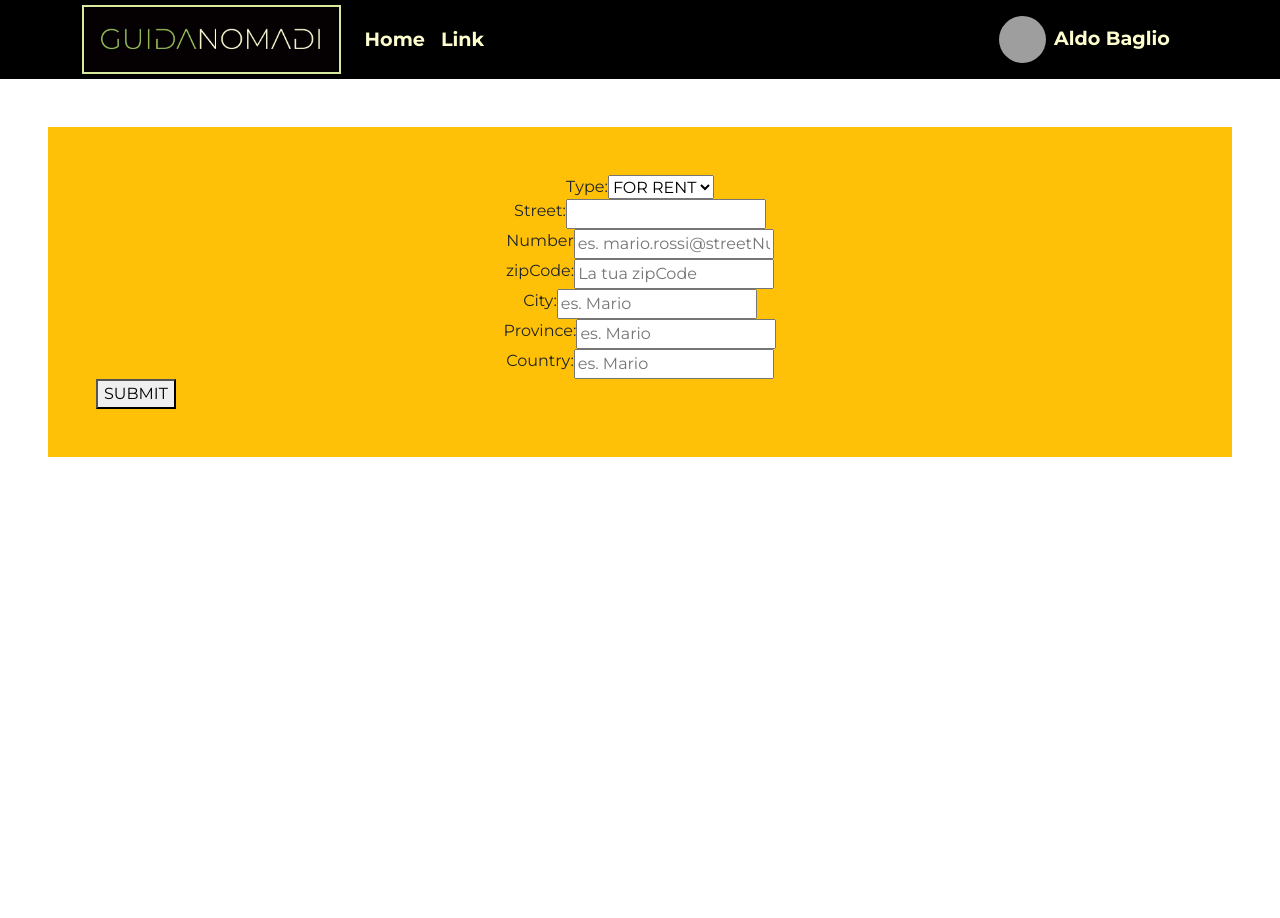
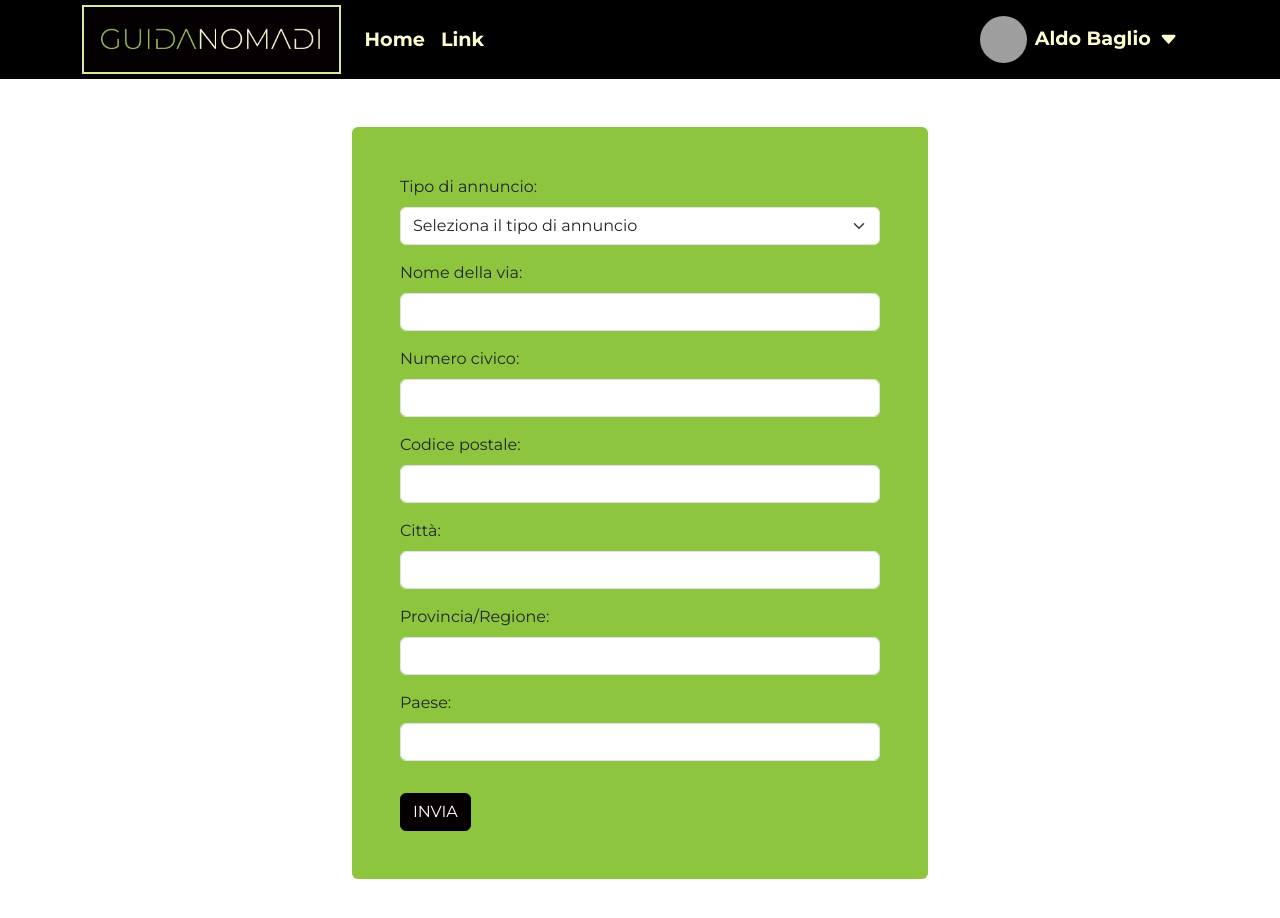
Before and after one commit to MoEzwawi/GUIDANOMADI_FRONTEND, a React (Create React App) app: page /newProperty in a window 1280 px wide. Shown: the top 918 px of the page. Before the commit the page ends 800 px from the top, so only its background shows below. Built offline with nearby package versions, Linux system fonts and the light colour scheme; grey boxes are pictures that could not be loaded.

Commit message:
improved input forms

```diff
--- a/package.json
+++ b/package.json
@@ -10,6 +10,7 @@
     "bootstrap": "^5.3.2",
     "react": "^18.2.0",
     "react-bootstrap": "^2.10.1",
+    "react-bootstrap-icons": "^1.11.3",
     "react-dom": "^18.2.0",
     "react-icons": "^5.0.1",
     "react-redux": "^9.1.0",
--- a/src/components/NewPropertyForm.jsx
+++ b/src/components/NewPropertyForm.jsx
@@ -1,79 +1,152 @@
-import { useState } from "react"
-import { useDispatch } from "react-redux"
-import { registerAction } from "../redux/actions/register"
-import { newPropertyAction } from "../redux/actions/newProperty"
+import React, { useState } from "react";
+import { useDispatch } from "react-redux";
+import { newPropertyAction } from "../redux/actions/newProperty";
+import { Form, Button, Alert } from "react-bootstrap";
 
 const NewPropertyForm = () => {
-    const dispatch = useDispatch()
+    const dispatch = useDispatch();
     const [data, setData] = useState({
-        listingType: '',
-        street: '',
-        streetNumber: '',
-        zipCode: '',
-        city: '',
-        provinceOrState: '',
-        country: ''
-    })
+        listingType: "",
+        street: "",
+        streetNumber: "",
+        zipCode: "",
+        city: "",
+        provinceOrState: "",
+        country: ""
+    });
+    const [errors, setErrors] = useState({
+        listingType: "",
+        street: "",
+        streetNumber: "",
+        zipCode: "",
+        city: "",
+        provinceOrState: "",
+        country: ""
+    });
+    const [userWroteSth, setUserWroteSth] = useState(false);
+
     const handleInputChange = (category, value) => {
         setData(prevState => ({
             ...prevState,
             [category]: value
-        }))
-    }
+        }));
+        setErrors(prevState => ({
+            ...prevState,
+            [category]: ""
+        }));
+        setUserWroteSth(true);
+    };
+
     const handleSubmit = (e) => {
-        e.preventDefault()
-        dispatch(newPropertyAction(data))
-    }
+        e.preventDefault();
+        if (userWroteSth) {
+            let isValid = validateForm();
+            if (isValid) {
+                dispatch(newPropertyAction(data));
+                setData({
+                    listingType: "",
+                    street: "",
+                    streetNumber: "",
+                    zipCode: "",
+                    city: "",
+                    provinceOrState: "",
+                    country: ""
+                });
+            }
+        }
+    };
+
+    const validateForm = () => {
+        let isValid = true;
+        let newErrors = {};
+
+        if (data.listingType.trim() === "") {
+            newErrors.listingType = "⚠️ Il tipo di annuncio è obbligatorio";
+            isValid = false;
+        }
+
+        if (data.street.trim() === "") {
+            newErrors.street = "⚠️ Campo obbligatorio";
+            isValid = false;
+        }
+        const streetNumberRegex = /\d+[a-zA-Z]?/;
+        if (!streetNumberRegex.test(data.streetNumber)) {
+            newErrors.streetNumber = "⚠️ Inserisci un numero civico";
+            isValid = false;
+        }
+        const zipRegex = /^\d{5}$/;
+        if (!zipRegex.test(data.zipCode)) {
+            newErrors.zipCode = "⚠️ Inserisci un CAP valido";
+            isValid = false;
+        }
+
+        if (data.city.trim() === "") {
+            newErrors.city = "⚠️ Campo obbligatorio";
+            isValid = false;
+        }
+
+        if (data.provinceOrState.trim() === "") {
+            newErrors.provinceOrState = "⚠️ Campo obbligatorio";
+            isValid = false;
+        }
+
+        if (data.country.trim() === "") {
+            newErrors.country = "⚠️ Campo obbligatorio";
+            isValid = false;
+        }
+
+        setErrors(newErrors);
+
+        return isValid;
+    };
+
+
     return (
-        <div className="p-5 bg-warning m-5">
-            <form onSubmit={handleSubmit}>
-                <div className="d-flex justify-content-center">
-                    <label htmlFor="listingType">Type:</label>
-                    <select id="listingType" value={data.listingType} onChange={(e) => handleInputChange('listingType', e.target.value)}>
-                        <option value="FOR_RENT">FOR RENT</option>
-                        <option value="FOR_SALE">FOR SALE</option>
-                    </select>
-                </div>
-                <div className="d-flex justify-content-center">
-                    <label htmlFor="street">Street:</label>
-                    <input id="street" value={data.street} onChange={(e) => {
-                        handleInputChange('street', e.target.value)
-                    }} />
-                </div>
-                <div className="d-flex justify-content-center">
-                    <label htmlFor="streetNumber">Number</label>
-                    <input id="streetNumber" placeholder="es. mario.rossi@streetNumber.it" value={data.streetNumber} onChange={(e) => {
-                        handleInputChange('streetNumber', e.target.value)
-                    }} />
-                </div>
-                <div className="d-flex justify-content-center">
-                    <label htmlFor="zipCode">zipCode:</label>
-                    <input id="zipCode" placeholder="La tua zipCode" value={data.zipCode} onChange={(e) => {
-                        handleInputChange('zipCode', e.target.value)
-                    }} />
-                </div>
-                <div className="d-flex justify-content-center">
-                    <label htmlFor="city">City:</label>
-                    <input id="city" placeholder="es. Mario" value={data.city} onChange={(e) => {
-                        handleInputChange('city', e.target.value)
-                    }} />
-                </div>
-                <div className="d-flex justify-content-center">
-                    <label htmlFor="provinceOrState">Province:</label>
-                    <input id="provinceOrState" placeholder="es. Mario" value={data.provinceOrState} onChange={(e) => {
-                        handleInputChange('provinceOrState', e.target.value)
-                    }} />
-                </div>
-                <div className="d-flex justify-content-center">
-                    <label htmlFor="country">Country:</label>
-                    <input id="country" placeholder="es. Mario" value={data.country} onChange={(e) => {
-                        handleInputChange('country', e.target.value)
-                    }} />
-                </div>
-                <button>SUBMIT</button>
-            </form>
+        <div className="p-5 bg-primary m-5 mx-3 mx-md-auto rounded" style={{ maxWidth: '576px' }}>
+            <Form onSubmit={handleSubmit}>
+                <Form.Group controlId="listingType" className="mb-3">
+                    <Form.Label>Tipo di annuncio:</Form.Label>
+                    <Form.Select value={data.listingType} onChange={(e) => handleInputChange('listingType', e.target.value)}>
+                        <option value="">Seleziona il tipo di annuncio</option>
+                        <option value="FOR_RENT">IN AFFITTO</option>
+                        <option value="FOR_SALE">IN VENDITA</option>
+                    </Form.Select>
+                    {errors.listingType && <Alert variant="danger">{errors.listingType}</Alert>}
+                </Form.Group>
+                <Form.Group controlId="street" className="mb-3">
+                    <Form.Label>Nome della via:</Form.Label>
+                    <Form.Control type="text" value={data.street} onChange={(e) => handleInputChange('street', e.target.value)} />
+                    {errors.street && <Alert variant="danger">{errors.street}</Alert>}
+                </Form.Group>
+                <Form.Group controlId="streetNumber" className="mb-3">
+                    <Form.Label>Numero civico:</Form.Label>
+                    <Form.Control type="text" value={data.streetNumber} onChange={(e) => handleInputChange('streetNumber', e.target.value)} />
+                    {errors.streetNumber && <Alert variant="danger">{errors.streetNumber}</Alert>}
+                </Form.Group>
+                <Form.Group controlId="zipCode" className="mb-3">
+                    <Form.Label>Codice postale:</Form.Label>
+                    <Form.Control type="text" value={data.zipCode} onChange={(e) => handleInputChange('zipCode', e.target.value)} />
+                    {errors.zipCode && <Alert variant="danger">{errors.zipCode}</Alert>}
+                </Form.Group>
+                <Form.Group controlId="city" className="mb-3">
+                    <Form.Label>Città:</Form.Label>
+                    <Form.Control type="text" value={data.city} onChange={(e) => handleInputChange('city', e.target.value)} />
+                    {errors.city && <Alert variant="danger">{errors.city}</Alert>}
+                </Form.Group>
+                <Form.Group controlId="provinceOrState" className="mb-3">
+                    <Form.Label>Provincia/Regione:</Form.Label>
+                    <Form.Control type="text" value={data.provinceOrState} onChange={(e) => handleInputChange('provinceOrState', e.target.value)} />
+                    {errors.provinceOrState && <Alert variant="danger">{errors.provinceOrState}</Alert>}
+                </Form.Group>
+                <Form.Group controlId="country" className="mb-3">
+                    <Form.Label>Paese:</Form.Label>
+                    <Form.Control type="text" value={data.country} onChange={(e) => handleInputChange('country', e.target.value)} />
+                    {errors.country && <Alert variant="danger">{errors.country}</Alert>}
+                </Form.Group>
+                <Button variant="dark" type="submit" className="mt-3">INVIA</Button>
+            </Form>
         </div>
-    )
+    );
 }
 
-export default NewPropertyForm
+export default NewPropertyForm;
--- a/src/components/Register.jsx
+++ b/src/components/Register.jsx
@@ -2,6 +2,7 @@ import { useState } from "react";
 import { useDispatch } from "react-redux";
 import { registerAction } from "../redux/actions/register";
 import { Alert, Form, Button } from "react-bootstrap";
+import { loginAction } from "../redux/actions/login";
 
 const Register = () => {
     const dispatch = useDispatch();
@@ -50,14 +51,12 @@ const Register = () => {
 
     const handleSubmit = () => {
         dispatch(registerAction(data));
-        setData({
-            firstName: '',
-            lastName: '',
-            email: '',
-            password: ''
-        });
         setShowAlert(true);
+        setTimeout(() => {
+            dispatch(loginAction(data));
+        }, 500);
     };
+
 
     return (
         <div className="p-5 bg-primary m-5 mx-3 mx-md-auto rounded" style={{ maxWidth: '576px' }}>
--- a/src/components/Topbar.jsx
+++ b/src/components/Topbar.jsx
@@ -3,6 +3,7 @@ import Nav from 'react-bootstrap/Nav';
 import Navbar from 'react-bootstrap/Navbar';
 import NavDropdown from 'react-bootstrap/NavDropdown';
 import image from '../assets/images/GUIDANOMADI_LOGO_final.jpg'
+import { CaretDown, CaretDownFill } from 'react-bootstrap-icons';
 
 const Topbar = () => {
 
@@ -27,17 +28,14 @@ const Topbar = () => {
                             <span style={{ fontSize: '1.2em' }}>
                                 <img src="https://upload.wikimedia.org/wikipedia/commons/e/ee/Aldo_Baglio.jpg" alt="User Avatar" height="47px" width="47px" className="rounded-circle" />
                                 <span className='fw-bold text-light my-0 mx-2'>Aldo Baglio</span>
+                                <span className='fw-bold text-light'><CaretDownFill /></span>
+                                {/* QUI DEVO TOGLIERE LA CACATA DEL DROPDOWN E METTERCI UN OFFCANVAS */}
                             </span>
                         }
                             id="basic-nav-dropdown">
                             <NavDropdown.Item href="#action/3.1">Action</NavDropdown.Item>
                             <NavDropdown.Item href="#action/3.2">
                                 Another action
-                            </NavDropdown.Item>
-                            <NavDropdown.Item href="#action/3.3">Something</NavDropdown.Item>
-                            <NavDropdown.Divider />
-                            <NavDropdown.Item href="#action/3.4">
-                                Separated link
                             </NavDropdown.Item>
                         </NavDropdown>
                     </Nav>
```
Also changed, not shown: src/components/Properties.jsx (+28 -20 lines), 1 other file (tests, documents, lock files or other folders).
